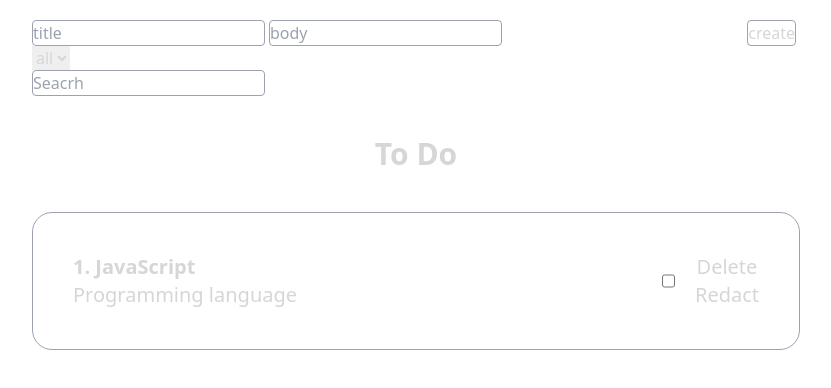
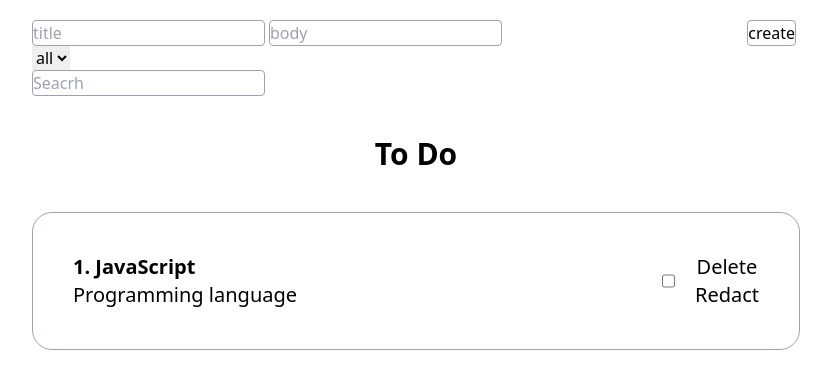
Before and after one commit to ArseniySemenenko/todo, a React (Create React App) app: page / in a window 1280 px wide. Shown: the top 388 px of the page, without its empty margins (224-1055 px from the left). Built offline with nearby package versions, Linux system fonts and the light colour scheme.

Commit message:
removed black

```diff
--- a/public/index.html
+++ b/public/index.html
@@ -26,7 +26,7 @@
     -->
     <title>To Do</title>
   </head>
-  <body class="bg-[#333]">
+  <body>
     <noscript>You need to enable JavaScript to run this app.</noscript>
     <div id="root"></div>
     <!--
--- a/src/App.tsx
+++ b/src/App.tsx
@@ -73,7 +73,7 @@ function App() {
     }
 
   return (
-    <div className=" container max-w-3xl ml-auto mr-auto text-[#d8d5d5] ">
+    <div className=" container max-w-3xl ml-auto mr-auto ">
         <Form createPost={createItem}/>
         <select
         onChange={(e) => {
```
